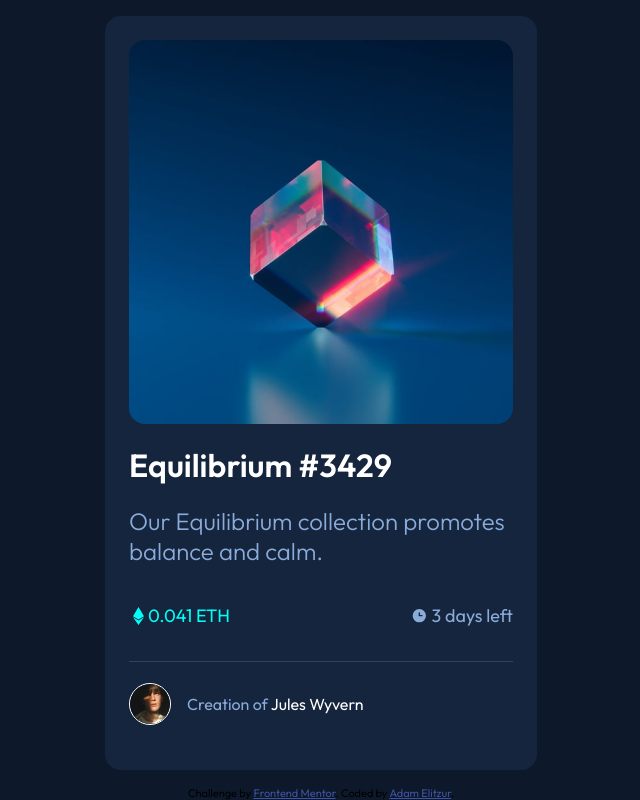
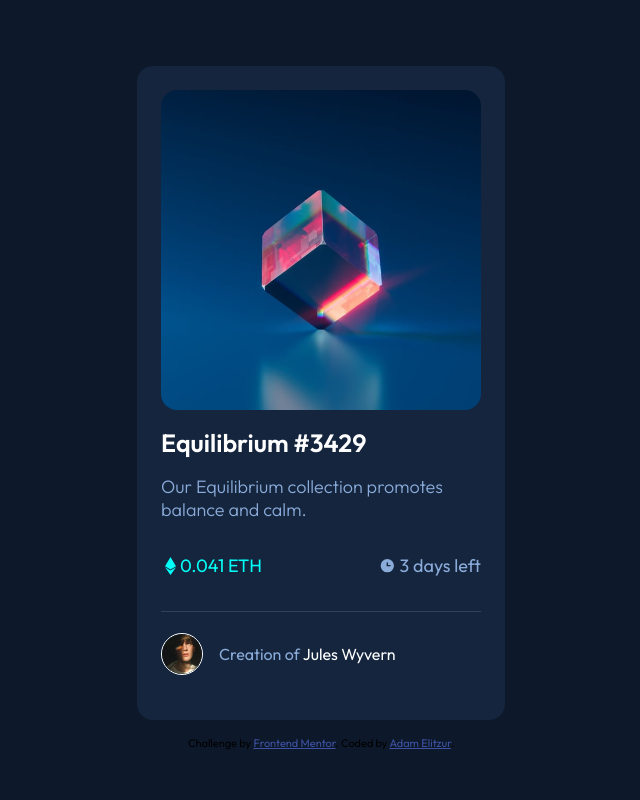
Before and after one commit to AdamEli/FM-NFT-preview-card-component-challenge, a plain HTML site: page index.html in a window 1280 px wide. Shown: the whole page, without its empty margins (319-959 px from the left). Drawn offline with Linux system fonts and the light colour scheme.

Commit message:
Changed sizing

```diff
--- a/app.css
+++ b/app.css
@@ -10,7 +10,7 @@ body {
 }
 .card {
     background-color: hsl(216, 50%, 16%);
-    max-width: 24em;
+    max-width: 20em;
     border-radius: 1em;
     padding: 1.5em;
     text-align: left;
@@ -48,12 +48,13 @@ body {
 .mainImg {
     border-radius: 1em;
     max-width: 100%;
-    /* opacity: 50%; */
 }
 
 h1 {
     color: hsl(0, 0%, 100%);
+    font-size: 25px;
 }
+
 h1:hover,
 #name:hover {
     cursor: pointer;
@@ -63,6 +64,7 @@ h1:hover,
 h2 {
     color: hsl(215, 51%, 70%);
     font-weight: 300;
+    font-size: 18px;
 }
 .details p {
     font-size: 18px;
```
